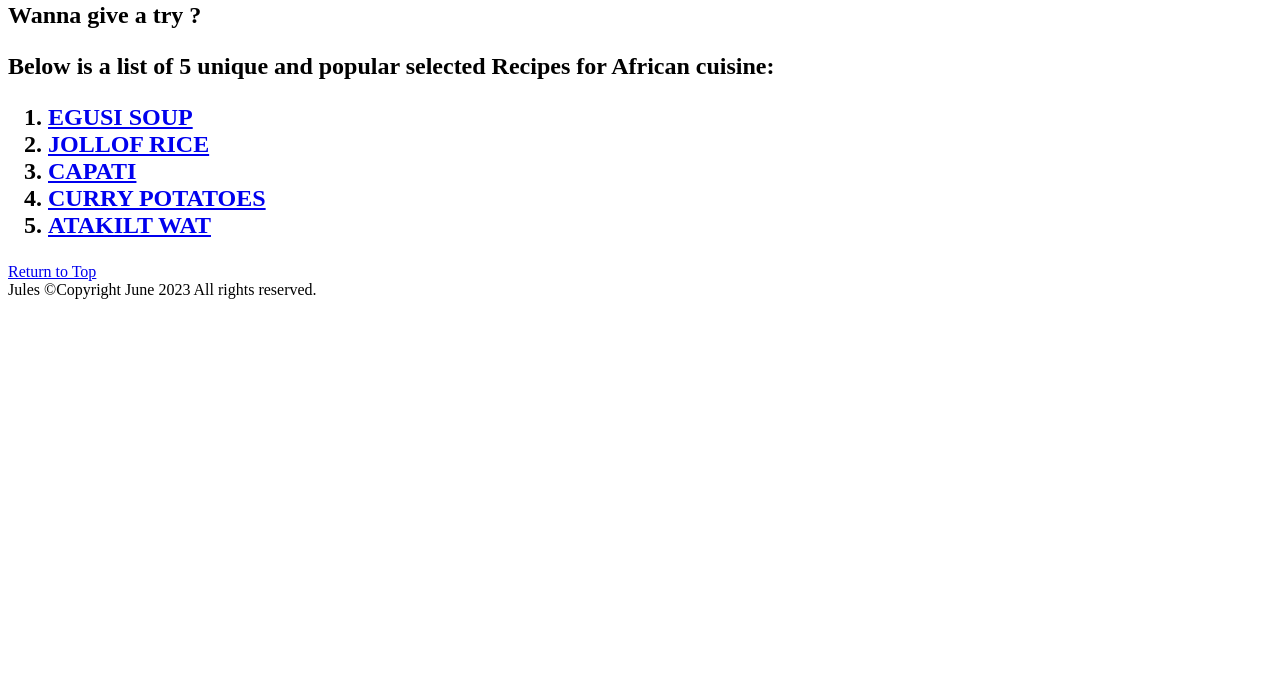
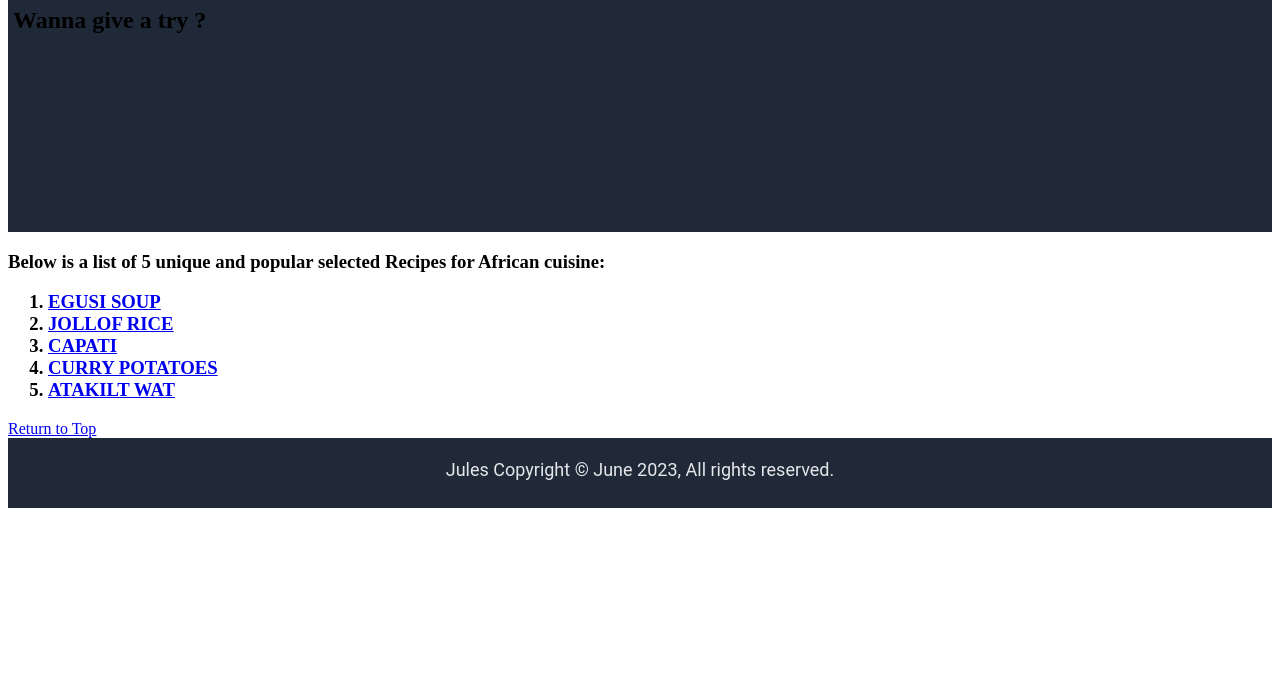
Before and after one commit to julesm2023/odin-recipes, a plain HTML site: page index.html in a window 1280 px wide. Shown: the part 104-800 px from the top of the page. Drawn offline with Linux system fonts and the light colour scheme.

Commit message:
adding some css

```diff
--- a/index.html
+++ b/index.html
@@ -4,11 +4,14 @@
 <head>
     <meta charset="UTF-8" />
     <title>ODIN Recipes!🥗</title>
+    <link rel="stylesheet" href="sheet/css1.css"/>
 </head>
 <body>
-<h1 id="top">ODIN RECIPES.</h1>
-<h2>Wanna give a try ?
-    <p> Below is a list of 5 unique and popular selected Recipes for African cuisine:</p>
+<div class="intro"><h1 id="top">ODIN RECIPES.</h1>
+<h2>Wanna give a try ?</h2>
+</div>
+
+    <h3><p> Below is a list of 5 unique and popular selected Recipes for African cuisine:</p>
     <ol>
             <li><a href="recipes/egusi.html">EGUSI SOUP</a></li>
 
@@ -22,8 +25,14 @@
 
 
     </ol>
-</h2>
+</h3>
+
 <a href="#top">Return to Top</a>
 </body>
-<footer>Jules ©Copyright June 2023  All rights reserved.</footer>
+<footer>
+
+        <p class="copyright">Jules Copyright © June 2023,  All rights reserved.</p>
+
+</footer>
+
 </html>
--- /dev/null
+++ b/sheet/css1.css
@@ -0,0 +1,26 @@
+div.intro {
+    position: top;
+    background-color: #1F2937;
+    width: auto;
+    height: 300px;
+    font-weight: bold;
+    padding: 5px;
+ }
+
+footer {
+    position: relative;
+    height: 70px;
+    width: 100%;
+    background-color: #1F2937;
+}
+
+p.copyright {
+    position: absolute;
+    width: 100%;
+    color: #E5E7EB;
+    line-height: 40px;
+    font-size: 18px;
+    font-family: Roboto, arial;
+    text-align: center;
+    bottom:0;
+}
```
